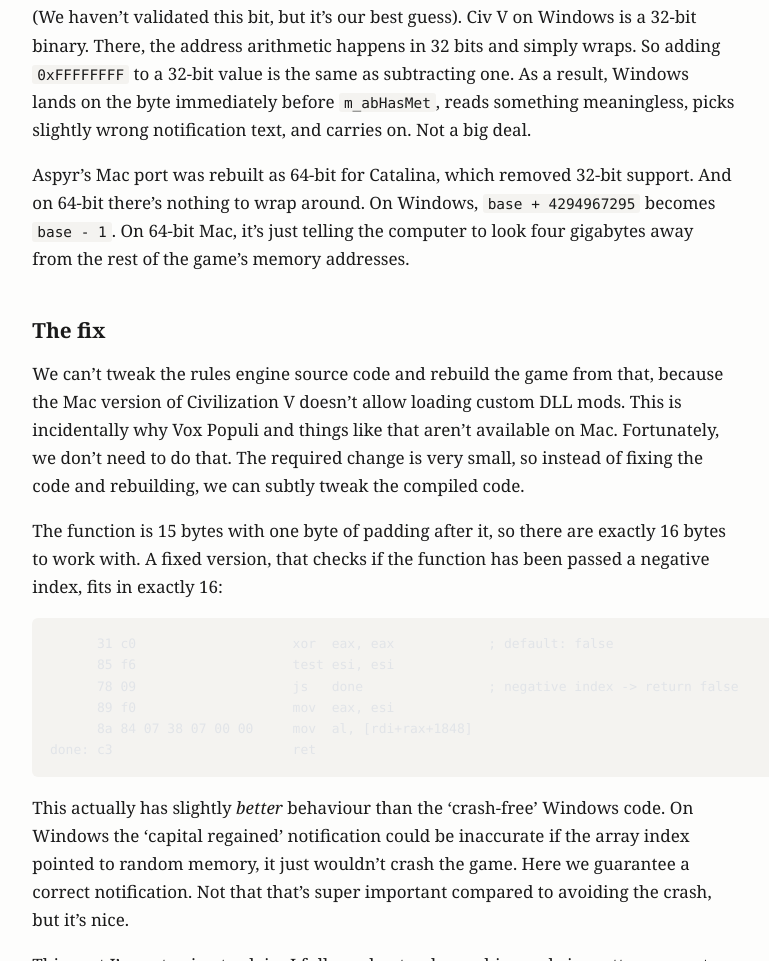
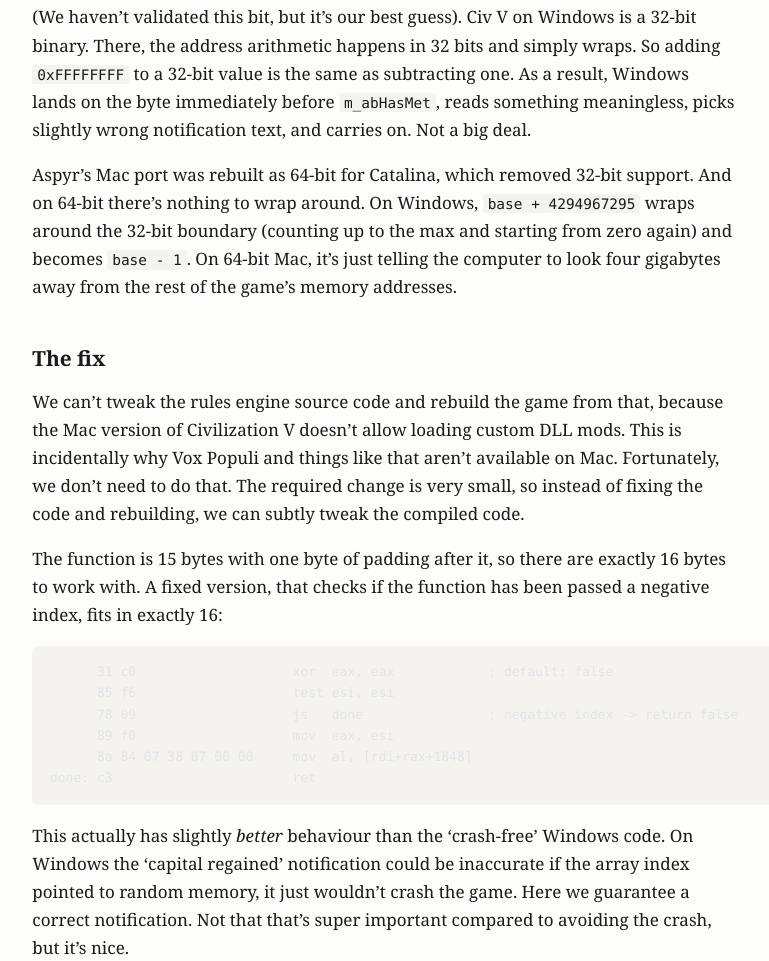
Before and after one commit to arthurbthiele/arthurthiele.com, an Astro site: page /writing/civ-v-capital-crash in a window 1280 px wide. Shown: the part 5525-6486 px from the top of the page, without its empty margins (185-954 px from the left). Built offline with nearby package versions, Linux system fonts and the light colour scheme; Astro itself is replaced by a stand-in of ours; code samples lack their colours.

```diff
--- a/src/content/writing/civ-v-capital-crash.md
+++ b/src/content/writing/civ-v-capital-crash.md
@@ -147,7 +147,7 @@
 value is the same as subtracting one. As a result, Windows lands on the byte immediately before `m_abHasMet`, reads
 something meaningless, picks slightly wrong notification text, and carries on. Not a big deal.
 
-Aspyr's Mac port was rebuilt as 64-bit for Catalina, which removed 32-bit support. And on 64-bit there's nothing to wrap around. On Windows, `base + 4294967295` becomes `base - 1`. On 64-bit Mac, it's just telling the computer to look four gigabytes away from the rest of the game's memory addresses.
+Aspyr's Mac port was rebuilt as 64-bit for Catalina, which removed 32-bit support. And on 64-bit there's nothing to wrap around. On Windows, `base + 4294967295` wraps around the 32-bit boundary (counting up to the max and starting from zero again) and becomes `base - 1`. On 64-bit Mac, it's just telling the computer to look four gigabytes away from the rest of the game's memory addresses.
 
 ## The fix
 
```
Also changed, not shown: .github/workflows/deploy.yml.
